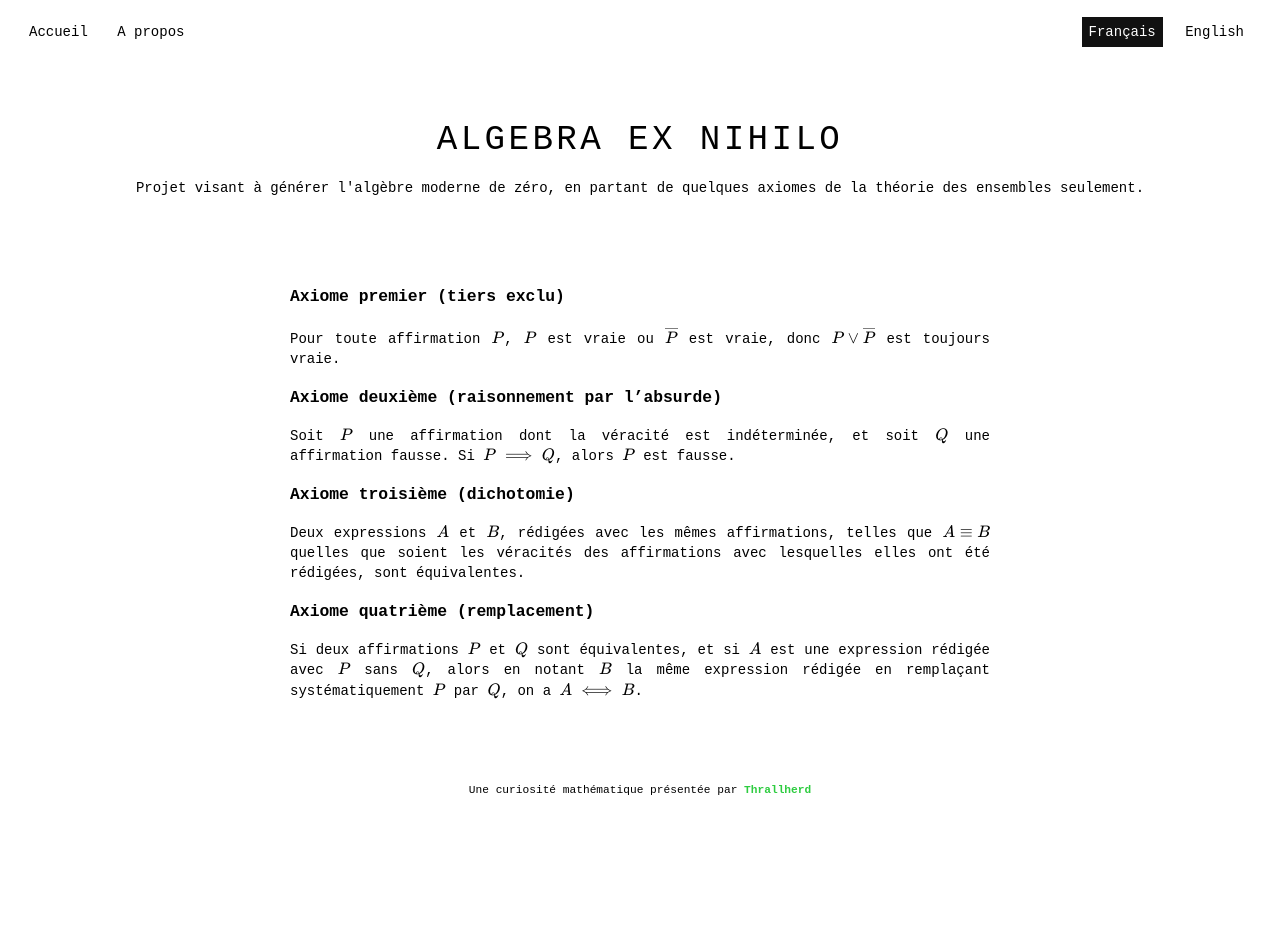
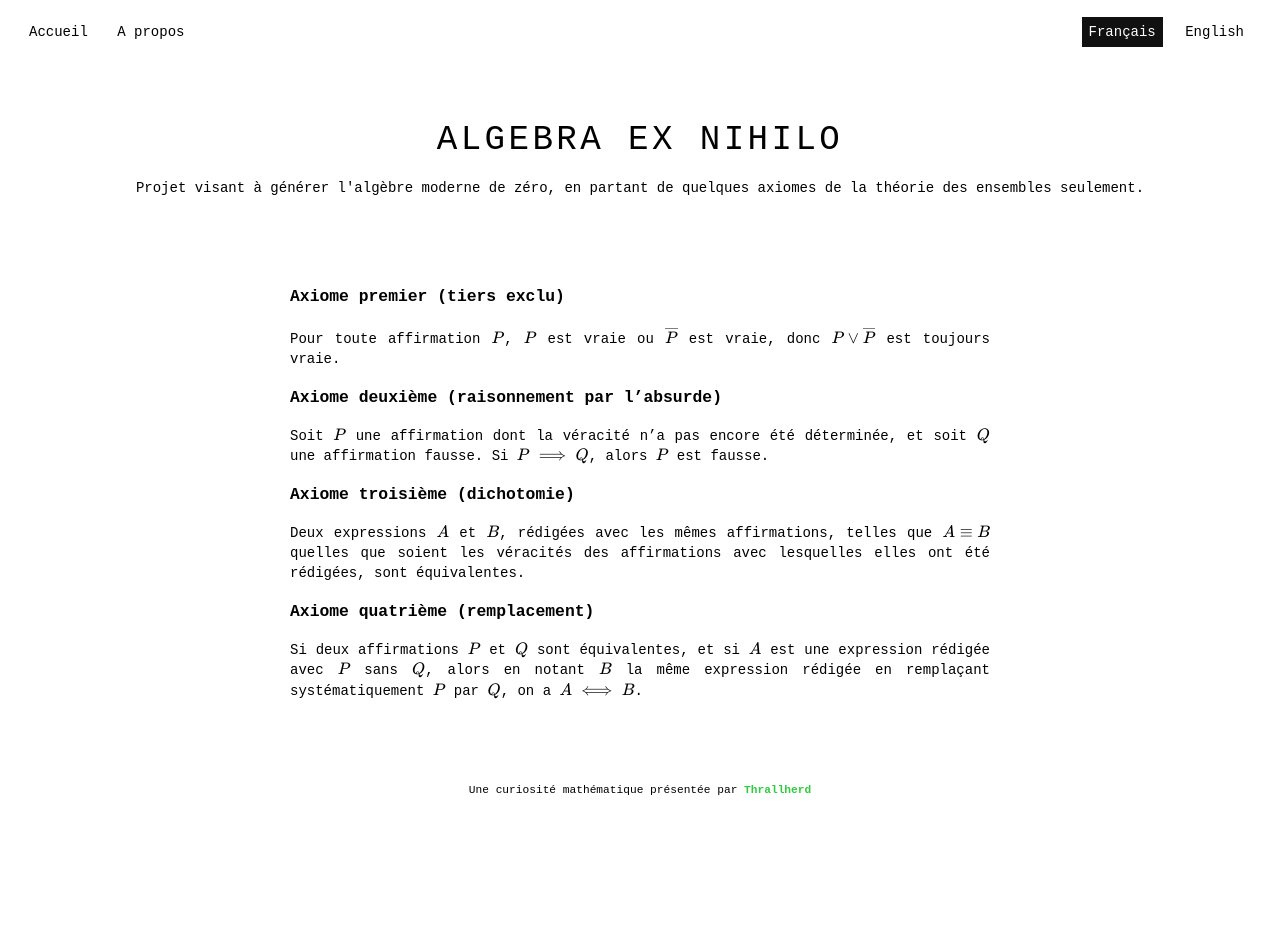
Before and after one commit to Thrallherd/AlgebraExNihilo, a Jekyll site: the page built from logic_axm2.md, in a window 1280 px wide. Built offline with Jekyll 4.4.1, drawn with Linux system fonts in a browser that asks for light colours; formulas are drawn with MathJax 3.

Commit message:
Update logic_axm2.md

```diff
--- a/logic_axm2.md
+++ b/logic_axm2.md
@@ -11,7 +11,7 @@ handle: /logic_axm2
 Pour toute affirmation $$P$$, $$P$$ est vraie ou $$\overline P$$ est vraie, donc $$P \lor \overline P$$ est toujours vraie.
 
 ### Axiome deuxième (raisonnement par l'absurde)
-Soit $$P$$ une affirmation dont la véracité est indéterminée, et soit $$Q$$ une affirmation fausse. Si $$P \implies Q$$, alors $$P$$ est fausse.
+Soit $$P$$ une affirmation dont la véracité n'a pas encore été déterminée, et soit $$Q$$ une affirmation fausse. Si $$P \implies Q$$, alors $$P$$ est fausse.
 
 ### Axiome troisième (dichotomie)
 Deux expressions $$A$$ et $$B$$, rédigées avec les mêmes affirmations, telles que $$A \equiv B$$ quelles que soient les véracités des affirmations avec lesquelles elles ont été rédigées, sont équivalentes.
```
